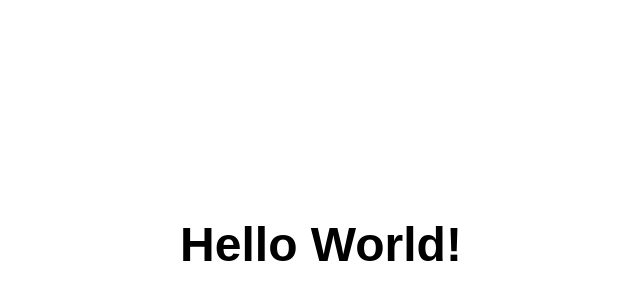
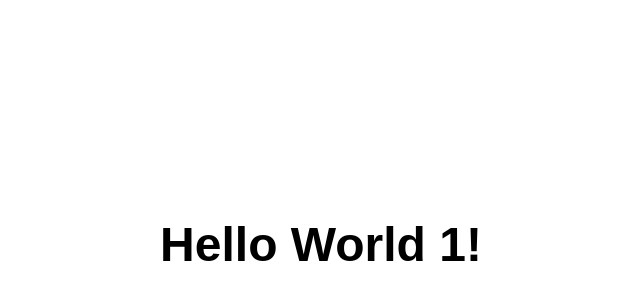
Before and after one commit to ashwanthjeya/Hello-PWA, a plain HTML site: page index.html in a window 1280 px wide. Shown: the part 156-463 px from the top of the page, without its empty margins (319-959 px from the left). Drawn offline with Linux system fonts and the light colour scheme.

Commit message:
sercond commit

```diff
--- a/index.html
+++ b/index.html
@@ -19,7 +19,7 @@
 </head>
 <body class="fullscreen">
   <div class="container">
-    <h1 class="title">Hello World!</h1>
+    <h1 class="title">Hello World 1!</h1>
   </div>
   <script src="js/main.js"></script>
 </body>
```
